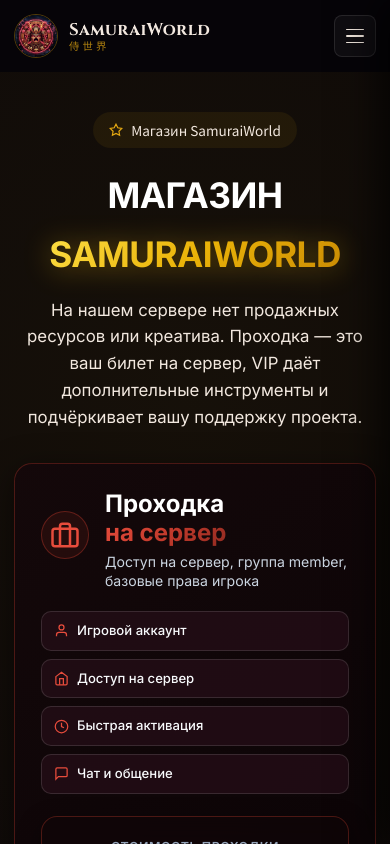
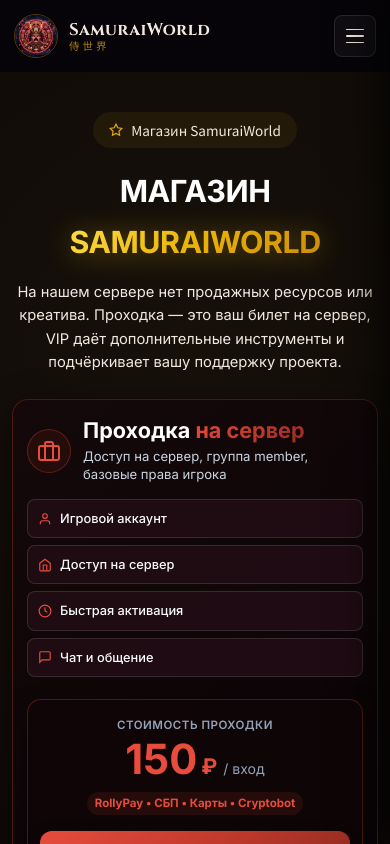
Before and after one commit to Ren4ik7284/SamuraiWorld, an Angular app: page /store in a window 390 px wide. Shown: the top 844 px of the page. Built offline with nearby package versions, Linux system fonts and the light colour scheme.

Commit message:
Улучшен мобильный профиль в бургере, исправлен адаптив карточек на телефоне, убраны прыгающие анимации

```diff
--- a/src/app/components/navbar/navbar.component.css
+++ b/src/app/components/navbar/navbar.component.css
@@ -415,75 +415,140 @@
 
 .navbar__drawer-user {
   display: flex;
-  align-items: center;
-  justify-content: space-between;
-  gap: 8px;
-  padding: 10px 12px;
-  background: rgba(255, 255, 255, 0.05);
-  border: 1px solid rgba(201, 146, 10, 0.25);
-  border-radius: 12px;
-  margin-bottom: 14px;
+  flex-direction: column;
+  gap: 14px;
+  padding: 16px;
+  background: linear-gradient(145deg, rgba(28, 18, 26, 0.95) 0%, rgba(16, 10, 15, 0.98) 100%);
+  border: 1px solid rgba(201, 146, 10, 0.3);
+  border-radius: 16px;
+  margin-bottom: 16px;
   width: 100%;
   box-sizing: border-box;
-  overflow: hidden;
+  box-shadow: 0 4px 20px rgba(0, 0, 0, 0.4);
 }
 
-.navbar__drawer-user-meta {
+.navbar__drawer-user-header {
   display: flex;
   align-items: center;
-  gap: 10px;
+  gap: 14px;
+}
+
+.navbar__drawer-avatar-wrap {
+  position: relative;
+  cursor: pointer;
+  flex-shrink: 0;
+}
+
+.navbar__drawer-avatar {
+  width: 48px;
+  height: 48px;
+  border-radius: 50%;
+  object-fit: cover;
+  border: 2px solid var(--clr-gold-2);
+  background: #12070b;
+  box-shadow: 0 2px 10px rgba(201, 146, 10, 0.3);
+}
+
+.navbar__drawer-avatar-badge {
+  position: absolute;
+  bottom: -2px;
+  right: -2px;
+  background: #c0392b;
+  color: #fff;
+  width: 18px;
+  height: 18px;
+  border-radius: 50%;
+  display: flex;
+  align-items: center;
+  justify-content: center;
+  border: 1.5px solid #1a1015;
+}
+
+.navbar__drawer-user-info {
+  display: flex;
+  flex-direction: column;
+  gap: 4px;
   min-width: 0;
   flex: 1;
-  overflow: hidden;
 }
 
-.navbar__drawer-user .navbar__user-details {
-  min-width: 0;
-  flex: 1;
-  overflow: hidden;
-}
-
-.navbar__drawer-user .navbar__user-name {
-  font-size: 0.85rem;
-  font-weight: 700;
+.navbar__drawer-user-name {
+  font-size: 1.05rem;
+  font-weight: 800;
   color: #ffffff;
   white-space: nowrap;
   overflow: hidden;
   text-overflow: ellipsis;
-  display: block;
+  line-height: 1.2;
 }
 
-.navbar__drawer-user .navbar__user-role {
-  font-size: 0.65rem;
+.navbar__drawer-role-badge {
+  display: inline-flex;
+  align-items: center;
+  font-size: 0.72rem;
+  font-weight: 700;
   color: var(--clr-gold-2);
-  text-transform: uppercase;
-  font-weight: 600;
-  letter-spacing: 0.5px;
-  white-space: nowrap;
-  overflow: hidden;
-  text-overflow: ellipsis;
-  display: block;
+  background: rgba(201, 146, 10, 0.15);
+  border: 1px solid rgba(201, 146, 10, 0.35);
+  padding: 2px 8px;
+  border-radius: 6px;
+  width: fit-content;
+  letter-spacing: 0.3px;
 }
 
-.navbar__drawer-logout-btn {
+.navbar__drawer-role-badge--admin {
+  color: #f87171;
+  background: rgba(239, 68, 68, 0.15);
+  border-color: rgba(239, 68, 68, 0.35);
+}
+
+.navbar__drawer-role-badge--support {
+  color: #60a5fa;
+  background: rgba(96, 165, 250, 0.15);
+  border-color: rgba(96, 165, 250, 0.35);
+}
+
+.navbar__drawer-user-actions {
+  display: grid;
+  grid-template-columns: 1fr 1fr;
+  gap: 8px;
+  width: 100%;
+}
+
+.navbar__drawer-btn {
   display: inline-flex;
   align-items: center;
   justify-content: center;
-  gap: 5px;
+  gap: 6px;
+  padding: 9px 12px;
+  border-radius: 10px;
+  font-size: 0.8rem;
+  font-weight: 600;
+  cursor: pointer;
+  transition: all 0.2s ease;
+  border: none;
+  box-sizing: border-box;
+}
+
+.navbar__drawer-btn--avatar {
+  background: rgba(255, 255, 255, 0.08);
+  border: 1px solid rgba(255, 255, 255, 0.12);
+  color: #e2e8f0;
+}
+
+.navbar__drawer-btn--avatar:hover {
+  background: rgba(201, 146, 10, 0.2);
+  border-color: var(--clr-gold-2);
+  color: #fff;
+}
+
+.navbar__drawer-btn--logout {
   background: rgba(239, 68, 68, 0.15);
   border: 1px solid rgba(239, 68, 68, 0.35);
   color: #f87171;
-  padding: 7px 10px;
-  border-radius: 8px;
-  font-size: 0.78rem;
-  font-weight: 600;
-  cursor: pointer;
-  transition: all 0.2s ease;
-  white-space: nowrap;
-  flex-shrink: 0;
 }
 
-.navbar__drawer-logout-btn:hover {
+.navbar__drawer-btn--logout:hover {
   background: rgba(239, 68, 68, 0.35);
   color: #fff;
 }
--- a/src/app/components/navbar/navbar.component.html
+++ b/src/app/components/navbar/navbar.component.html
@@ -98,19 +98,33 @@
     </div>
 
     <nav class="navbar__drawer-nav">
-      <!-- User profile chip in mobile drawer -->
+      <!-- User profile card in mobile drawer -->
       <div class="navbar__drawer-user" *ngIf="currentUser; else drawerUnauth">
-        <div class="navbar__drawer-user-meta">
-          <img [src]="currentUser.avatarUrl || DEFAULT_AVATAR" class="navbar__avatar" (click)="openAvatarModal(); closeMobileMenu()" style="cursor: pointer;" alt="avatar" />
-          <div class="navbar__user-details">
-            <span class="navbar__user-name">{{ currentUser.nickname }}</span>
-            <span class="navbar__user-role">{{ currentUser.role === 'admin' ? 'Администратор' : currentUser.role === 'support' ? 'Поддержка' : 'Игрок' }}</span>
+        <div class="navbar__drawer-user-header">
+          <div class="navbar__drawer-avatar-wrap" (click)="openAvatarModal(); closeMobileMenu()" title="Нажмите для смены аватарки">
+            <img [src]="currentUser.avatarUrl || DEFAULT_AVATAR" class="navbar__drawer-avatar" alt="avatar" />
+            <span class="navbar__drawer-avatar-badge">
+              <svg viewBox="0 0 24 24" fill="none" stroke="currentColor" stroke-width="2.5" style="width:12px;height:12px;"><path d="M12 20h9"/><path d="M16.5 3.5a2.121 2.121 0 0 1 3 3L7 19l-4 1 1-4L16.5 3.5z"/></svg>
+            </span>
+          </div>
+          <div class="navbar__drawer-user-info">
+            <span class="navbar__drawer-user-name">{{ currentUser.nickname }}</span>
+            <div class="navbar__drawer-role-badge" [class.navbar__drawer-role-badge--admin]="currentUser.role === 'admin'" [class.navbar__drawer-role-badge--support]="currentUser.role === 'support'">
+              {{ currentUser.role === 'admin' ? 'Администратор' : currentUser.role === 'support' ? 'Поддержка' : 'Игрок сервера' }}
+            </div>
           </div>
         </div>
-        <button class="navbar__drawer-logout-btn" (click)="logout()">
-          <svg viewBox="0 0 24 24" fill="none" stroke="currentColor" stroke-width="2" style="width:14px;height:14px;"><path d="M9 21H5a2 2 0 0 1-2-2V5a2 2 0 0 1 2-2h4"/><polyline points="16 17 21 12 16 7"/><line x1="21" y1="12" x2="9" y2="12"/></svg>
-          <span>Выйти</span>
-        </button>
+
+        <div class="navbar__drawer-user-actions">
+          <button class="navbar__drawer-btn navbar__drawer-btn--avatar" (click)="openAvatarModal(); closeMobileMenu()" type="button">
+            <svg viewBox="0 0 24 24" fill="none" stroke="currentColor" stroke-width="2" style="width:14px;height:14px;"><rect x="3" y="3" width="18" height="18" rx="2" ry="2"/><circle cx="8.5" cy="8.5" r="1.5"/><polyline points="21 15 16 10 5 21"/></svg>
+            <span>Сменить фото</span>
+          </button>
+          <button class="navbar__drawer-btn navbar__drawer-btn--logout" (click)="logout()" type="button">
+            <svg viewBox="0 0 24 24" fill="none" stroke="currentColor" stroke-width="2" style="width:14px;height:14px;"><path d="M9 21H5a2 2 0 0 1-2-2V5a2 2 0 0 1 2-2h4"/><polyline points="16 17 21 12 16 7"/><line x1="21" y1="12" x2="9" y2="12"/></svg>
+            <span>Выйти</span>
+          </button>
+        </div>
       </div>
 
       <ng-template #drawerUnauth>
--- a/src/app/pages/store/store.component.css
+++ b/src/app/pages/store/store.component.css
@@ -1032,11 +1032,12 @@
   font-size: 0.76rem;
 }
 
-/* RESPONSIVE DESIGN FOR MOBILE PHONES */
+/* RESPONSIVE DESIGN FOR MOBILE PHONES & TABLETS */
 @media (max-width: 900px) {
-  .vip-showcase {
+  .products-grid {
     grid-template-columns: 1fr;
-    padding: 20px 16px;
+    max-width: 500px;
+    margin: 0 auto;
     gap: 20px;
   }
 
@@ -1047,103 +1048,149 @@
   }
 }
 
-@media (max-width: 600px) {
+@media (max-width: 680px) {
   .store-hero {
     padding: 40px 0 20px;
   }
 
-  .store-hero__content {
-    display: flex;
-    flex-direction: column;
-    align-items: center;
-    text-align: center;
+  .store-hero__container {
+    padding: 0 12px;
   }
 
-  .info-strip__item {
-    justify-content: center;
-    text-align: center;
+  .store-hero__title {
+    font-size: 1.9rem;
   }
 
-  .vip-showcase {
-    padding: 20px 14px;
-    border-radius: 16px;
-    display: flex;
-    flex-direction: column;
-    align-items: center;
-    text-align: center;
+  .store-hero__sub {
+    font-size: 0.92rem;
+    margin-bottom: 24px;
   }
 
-  .vip-badge-tag {
-    margin-inline: auto;
+  .products-grid {
+    grid-template-columns: 1fr;
+    max-width: 100%;
+    width: 100%;
+    gap: 18px;
+    padding: 0;
   }
 
-  .vip-showcase__header {
-    flex-direction: column;
-    text-align: center;
-    align-items: center;
-    justify-content: center;
+  .product-card {
+    padding: 18px 14px;
+    border-radius: 16px;
+    width: 100%;
+    box-sizing: border-box;
+    overflow: hidden;
   }
 
-  .vip-title {
-    font-size: 1.4rem;
-    text-align: center;
+  .product-card:hover {
+    transform: none;
   }
 
-  .vip-subtitle {
-    text-align: center;
+  .product-card__header {
+    gap: 12px;
+    margin-bottom: 16px;
+    align-items: center;
+  }
+
+  .product-card__title {
+    font-size: 1.35rem;
+    word-break: break-word;
+  }
+
+  .product-card__subtitle {
+    font-size: 0.82rem;
+    line-height: 1.35;
   }
 
   .vip-icon-ring {
-    width: 48px;
-    height: 48px;
-    font-size: 1.5rem;
-    margin: 0 auto 10px;
+    width: 44px;
+    height: 44px;
+    flex-shrink: 0;
   }
 
-  .vip-highlight-box {
-    padding: 14px 12px;
-    border-radius: 12px;
-    align-items: center;
-    text-align: center;
-  }
-
-  .highlight-item {
-    flex-direction: column;
-    align-items: center;
-    text-align: center;
-  }
-
-  .highlight-item p {
-    text-align: center;
+  .vip-icon-ring svg {
+    width: 24px !important;
+    height: 24px !important;
   }
 
   .vip-features-chips {
-    justify-content: center;
+    grid-template-columns: 1fr;
+    gap: 7px;
+    width: 100%;
+  }
+
+  .chip {
+    padding: 8px 10px;
+    font-size: 0.8rem;
+    border-radius: 8px;
+    width: 100%;
+    box-sizing: border-box;
+  }
+
+  .chip svg {
+    width: 14px;
+    height: 14px;
+    flex-shrink: 0;
   }
 
   .price-card {
-    padding: 20px 14px;
-    border-radius: 16px;
-    align-items: center;
-    text-align: center;
+    padding: 16px 12px;
+    border-radius: 14px;
+    width: 100%;
+    box-sizing: border-box;
+  }
+
+  .price-card__label {
+    font-size: 0.72rem;
+    margin-bottom: 4px;
   }
 
   .amount-val {
-    font-size: 2.8rem;
+    font-size: 2.6rem;
+  }
+
+  .currency {
+    font-size: 1.35rem;
+  }
+
+  .payment-badge-row {
+    margin-bottom: 12px;
+    width: 100%;
+  }
+
+  .coinso-tag {
+    font-size: 0.72rem;
+    padding: 4px 8px;
+    white-space: normal;
+    line-height: 1.3;
+    max-width: 100%;
+    display: inline-block;
+  }
+
+  .btn-pass,
+  .btn-gold {
+    padding: 12px 14px;
+    font-size: 0.9rem;
+    width: 100%;
+    box-sizing: border-box;
   }
 
   .features-grid, .faq-grid {
     grid-template-columns: 1fr;
   }
 
-  .feature-card, .faq-card {
-    text-align: center;
-    align-items: center;
+  .feature-card {
+    padding: 18px 14px;
+  }
+
+  .feature-card:hover {
+    transform: none;
   }
 
   .modal-card {
-    padding: 20px 14px;
+    padding: 18px 14px;
     border-radius: 16px;
+    max-width: calc(100vw - 24px);
   }
 
   .payment-grid {
```
Also changed, not shown: src/styles.css (+7 -9 lines).
